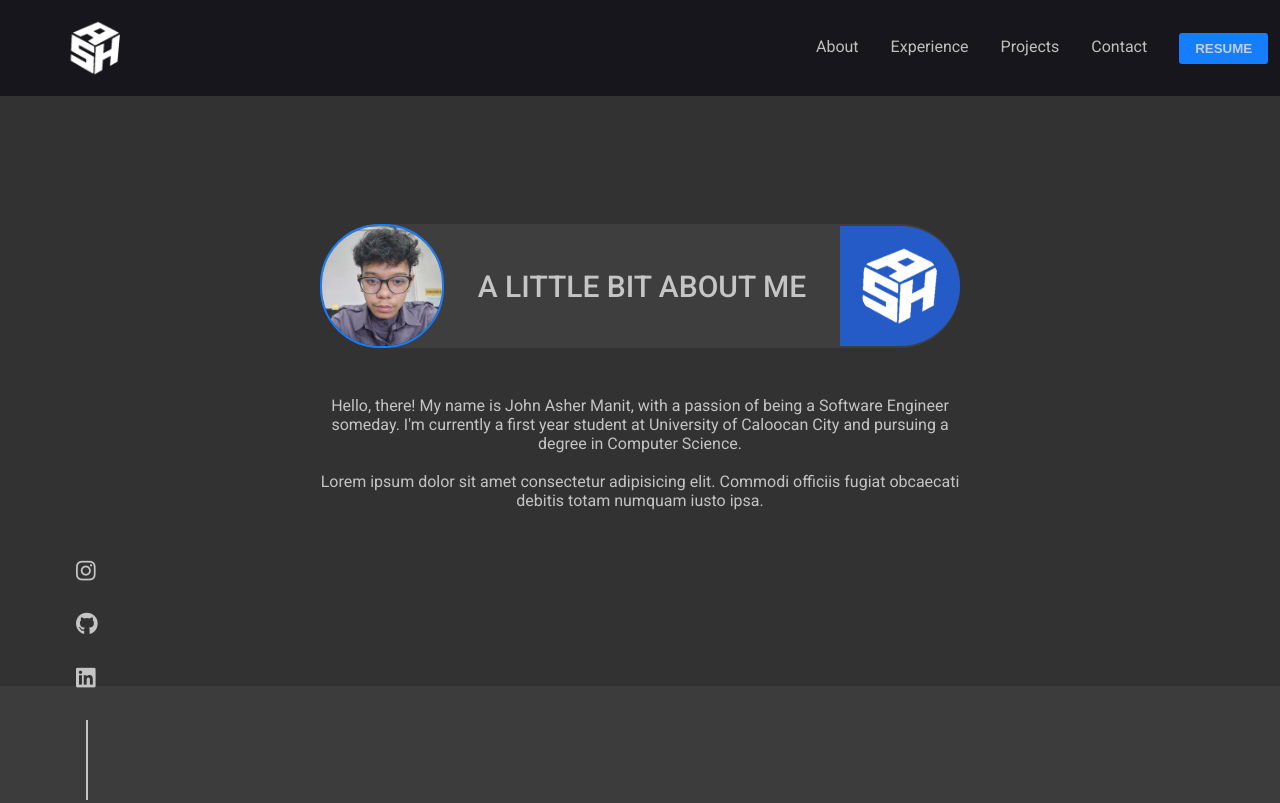
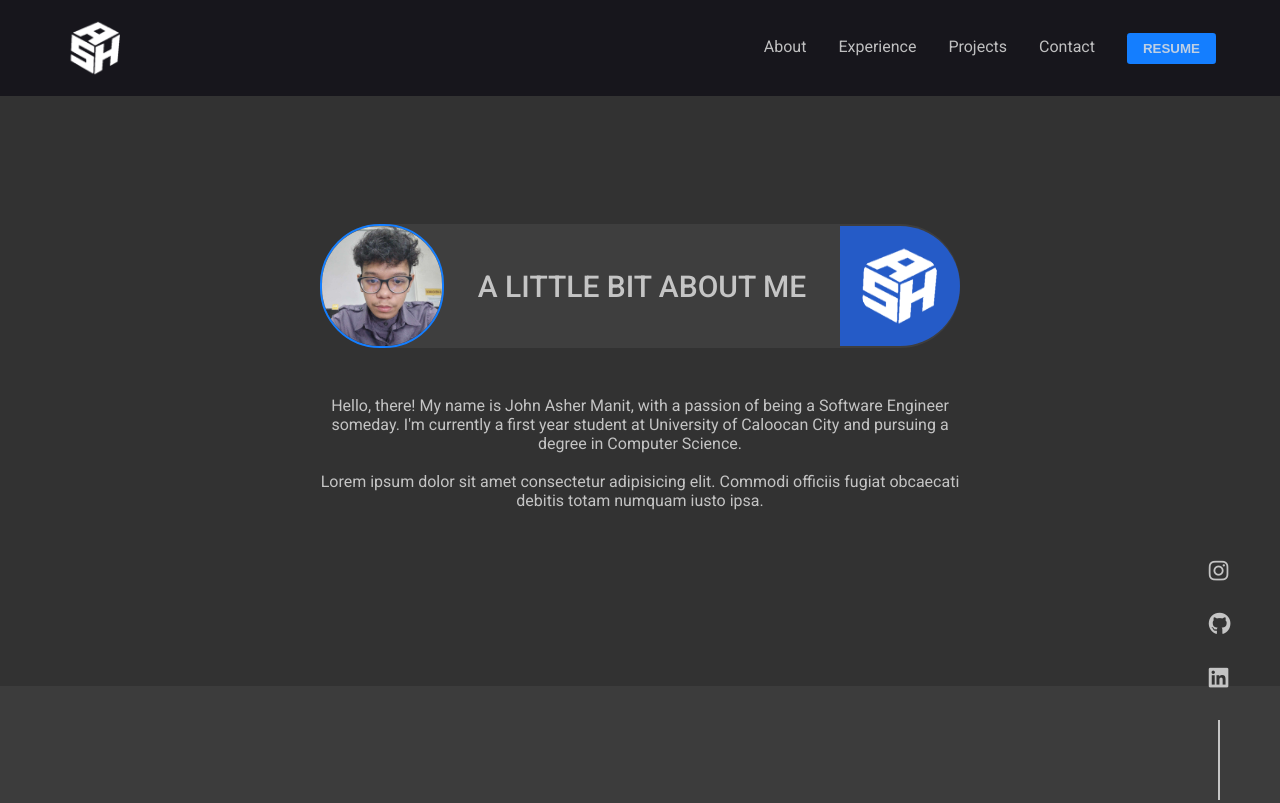
Before and after one commit to 99lash/99lash.github.io, a plain HTML site: page index.html in a window 1280 px wide. Shown: the top 803 px of the page. Drawn offline with Linux system fonts and the light colour scheme.

Commit message:
updated portfolio

```diff
--- a/index.html
+++ b/index.html
@@ -2,7 +2,7 @@
 <html lang="en">
 
 <head>
-  <title>Asher | Computer Science Student</title>
+  <title>Asher | Computer Science</title>
   <meta charset="UTF-8">
   <meta name="viewport" content="width=device-width, initial-scale=1.0">
   <meta http-equiv="X-UA-Compatible" content="IE=7">
@@ -187,7 +187,6 @@
                 </div>
               </div>
             </a>
-
             <a href="https://www.bing.com/images/search?view=detailV2&ccid=pFtgtehz&id=A17E7004B6F14D5C52B44C5C9A4022BF5BF21649&thid=OIP.pFtgtehzAgcULV_ITJqQwgHaKF&mediaurl=https%3a%2f%2fwebstockreview.net%2fimages%2fmystery-clipart-question-mark-6.png&exph=1600&expw=1175&q=mystery+question+mark+img&simid=608033469909063059&FORM=IRPRST&ck=84B352ED549407B9D960F2BD31EC54EC&selectedIndex=3&itb=1&ajaxhist=0&ajaxserp=0"
               target="_blank">
               <div class="project-wrapper">
--- a/styles/style.css
+++ b/styles/style.css
@@ -31,7 +31,10 @@
   --bg-alt-accent: var(--clr-alt-accent);
   --ff-color: var(--clr-text);
   --ff-alt-color: var(--clr-alt-text);
+}
 
+html {
+  scroll-behavior: smooth;
 }
 
 body {
@@ -85,7 +88,8 @@ header {
 }
 
 .right-section {
-  max-width: 25rem;
+  /* border: 1px solid red; */
+  max-width: 30rem;
   display: flex;
   align-items: center;
   column-gap: 2rem;
@@ -94,12 +98,12 @@ header {
 .right-section ul{
   padding: 0;
   display: flex;
-  justify-content: space-between;
+  max-width: 400px;
   column-gap: 2rem;
+  /* border: 1px solid lime; */
 }
 
 .underline {
-  color: var(--ff-color);
   cursor: pointer;
   display: inline-block;
   position: relative;
@@ -146,8 +150,9 @@ header {
   /* border: 1px solid blue; */
   position: fixed;
   bottom: 0;
+  right: 0;
   height: 30%;
-  width: 5%;
+  width: 8%;
 }
 
 .sidebar ul {
```
Also changed, not shown: img/skills/js-icon.png (added), script.js (added), styles/script.js (added), 1 other file.
